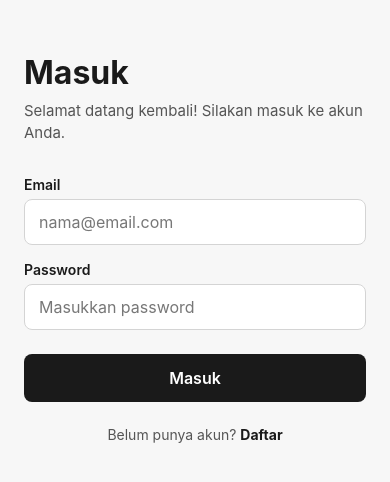
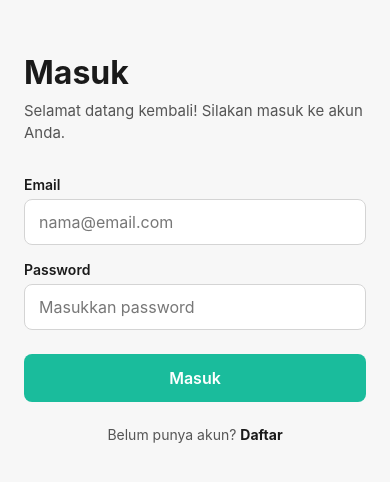
Before and after one commit to Velezer/spd-exam-mobile-frontend, a React Native app: screen /ProfileTab in a window 390 px wide. Shown: the part 174-656 px from the top of the page. Built offline with nearby package versions, Linux system fonts and the light colour scheme.

Commit message:
style the component

```diff
--- a/src/components/Button.js
+++ b/src/components/Button.js
@@ -68,7 +68,7 @@ const styles = StyleSheet.create({
   secondary: {
     backgroundColor: Colors.buttonSecondary,
     borderWidth: 1.5,
-    borderColor: Colors.gray900,
+    borderColor: Colors.primary,
   },
   danger: {
     backgroundColor: Colors.danger,
--- a/src/components/Input.js
+++ b/src/components/Input.js
@@ -64,7 +64,7 @@ const styles = StyleSheet.create({
     color: Colors.textPrimary,
   },
   inputFocused: {
-    borderColor: Colors.gray900,
+    borderColor: Colors.primary,
     borderWidth: 1.5,
   },
   inputError: {
--- a/src/constants/colors.js
+++ b/src/constants/colors.js
@@ -1,6 +1,8 @@
 export const Colors = {
-  // Primary
-  black: '#000000',
+  // Primary Teal
+  primary: '#1abc9c',
+  primaryDark: '#0f766e',
+  primaryLight: '#16a085',
   white: '#FFFFFF',
 
   // Grays
@@ -16,8 +18,8 @@ export const Colors = {
   gray50: '#F7F7F7',
 
   // Semantic
-  danger: '#DC3545',
-  success: '#1A1A1A',
+  danger: '#DC2626',
+  success: '#1abc9c',
 
   // Aliases
   background: '#F7F7F7',
@@ -27,8 +29,8 @@ export const Colors = {
   textMuted: '#999999',
   border: '#D4D4D4',
   inputBackground: '#FFFFFF',
-  buttonPrimary: '#1A1A1A',
+  buttonPrimary: '#1abc9c',
   buttonPrimaryText: '#FFFFFF',
-  buttonSecondary: '#FFFFFF',
-  buttonSecondaryText: '#1A1A1A',
+  buttonSecondary: '#F7F7F7',
+  buttonSecondaryText: '#1abc9c',
 };
--- a/src/navigation/MainTabs.js
+++ b/src/navigation/MainTabs.js
@@ -30,7 +30,7 @@ const MainTabs = () => {
           }
           return <Ionicons name={iconName} size={size} color={color} />;
         },
-        tabBarActiveTintColor: Colors.black,
+        tabBarActiveTintColor: Colors.primary,
         tabBarInactiveTintColor: Colors.gray400,
         tabBarStyle: {
           backgroundColor: Colors.white,
@@ -59,8 +59,8 @@ const MainTabs = () => {
           tabBarLabel: 'Profil',
           headerShown: true,
           headerTitle: 'Profil',
-          headerStyle: { backgroundColor: Colors.white },
-          headerTitleStyle: { fontWeight: '600', color: Colors.textPrimary },
+          headerStyle: { backgroundColor: Colors.primaryDark },
+          headerTitleStyle: { fontWeight: '600', color: Colors.white },
           headerShadowVisible: false,
         }}
       />
--- a/src/navigation/TutorialStack.js
+++ b/src/navigation/TutorialStack.js
@@ -10,9 +10,9 @@ const TutorialStack = () => {
   return (
     <Stack.Navigator
       screenOptions={{
-        headerStyle: { backgroundColor: Colors.white },
-        headerTintColor: Colors.textPrimary,
-        headerTitleStyle: { fontWeight: '600' },
+        headerStyle: { backgroundColor: Colors.primaryDark },
+        headerTintColor: Colors.white,
+        headerTitleStyle: { fontWeight: '600', color: Colors.white },
         headerShadowVisible: false,
         headerBackTitleVisible: false,
         contentStyle: { backgroundColor: Colors.background },
--- a/src/screens/profile/ProfileScreen.js
+++ b/src/screens/profile/ProfileScreen.js
@@ -61,7 +61,7 @@ const styles = StyleSheet.create({
     width: 80,
     height: 80,
     borderRadius: 40,
-    backgroundColor: Colors.gray900,
+    backgroundColor: Colors.primaryDark,
     justifyContent: 'center',
     alignItems: 'center',
     marginBottom: 12,
```
